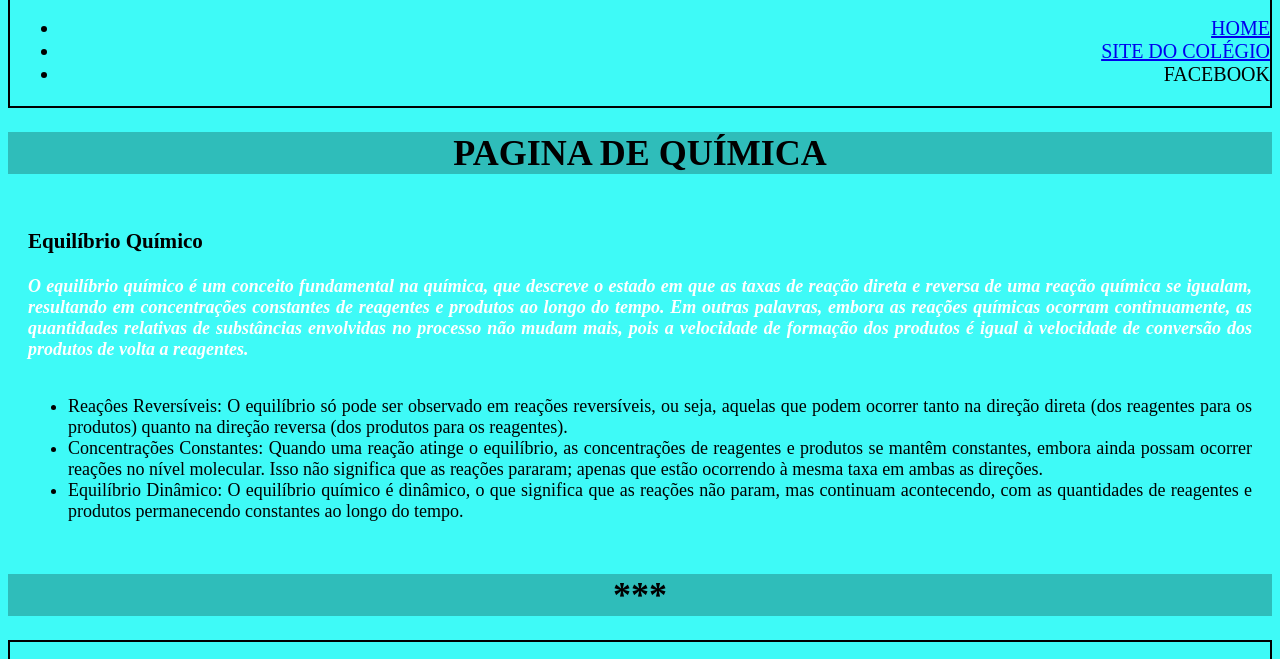
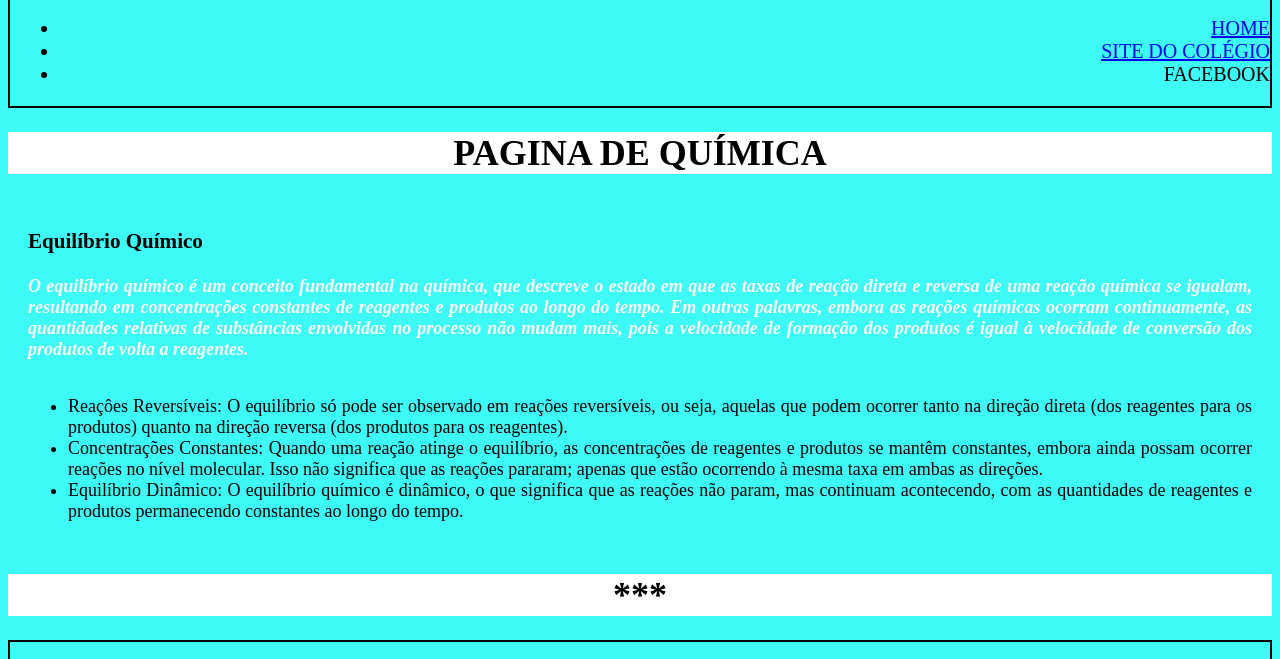
Before and after one commit to GABRIELSATOSH/Pagina-de-Quimica, a plain HTML site: page index.html in a window 1280 px wide. Shown: the part 72-731 px from the top of the page. Drawn offline with Linux system fonts and the light colour scheme; a script that the page names is missing.

Commit message:
Update style.css

```diff
--- a/style.css
+++ b/style.css
@@ -1,5 +1,5 @@
 body {background-color:#3efaf7; text-align:justify; font-size:18px}
-h1 {text-align:center;background-color:#2FBDBA; color:#1731B;}
+h1 {text-align:center;background-color:#FFFFFF; color:#1731B;}
 h3 {text-align: justify; color #1f7a79;}
 b{color:white; font-size: 18px;}
 i{color:gray; font-size:18px;}
```
